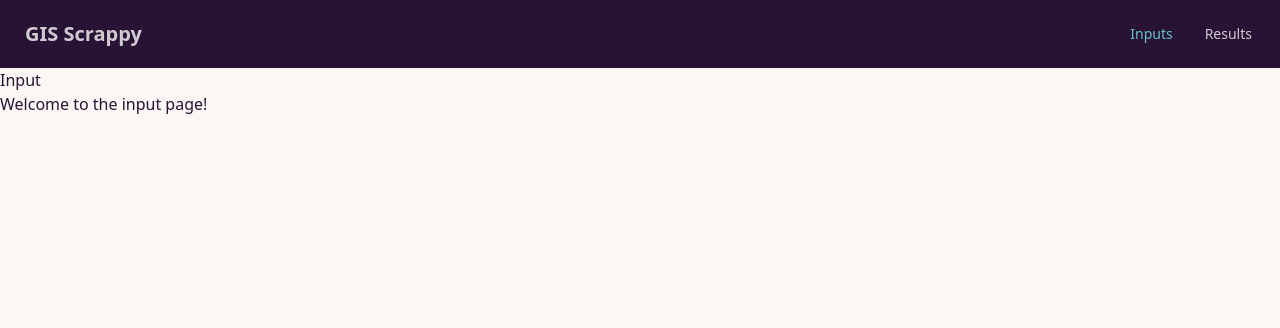
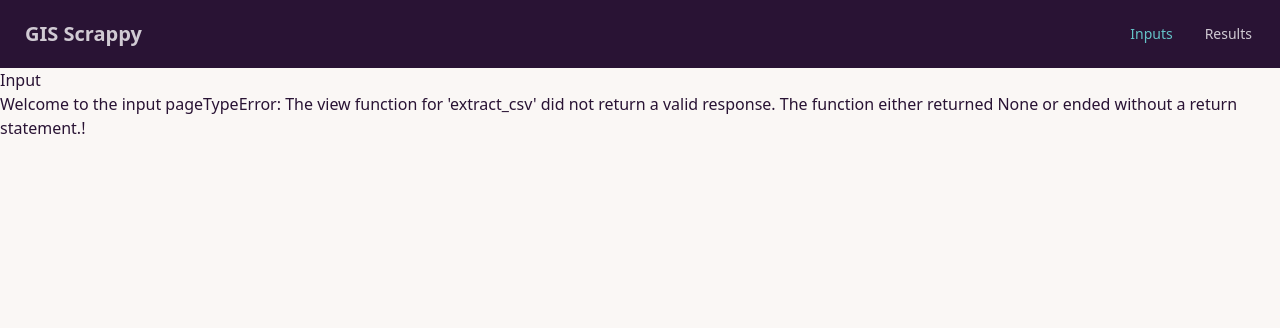
Before and after one commit to ADORSYS-GIS/report-sscrap, a Flask app: page /input in a window 1280 px wide. Shown: the top 328 px of the page. Run offline with Flask 3, Linux system fonts and the light colour scheme; some libraries are stand-ins or nearby versions.

Commit message:
modified templates/input.html

```diff
--- a/templates/input.html
+++ b/templates/input.html
@@ -4,7 +4,7 @@
 
 {% block content %}
     <h1>Input</h1>
-    <p> Welcome to the input page!</p>
+    <p> Welcome to the input pageTypeError: The view function for 'extract_csv' did not return a valid response. The function either returned None or ended without a return statement.!</p>
 {% endblock %}
 
 {% block title %}
```
